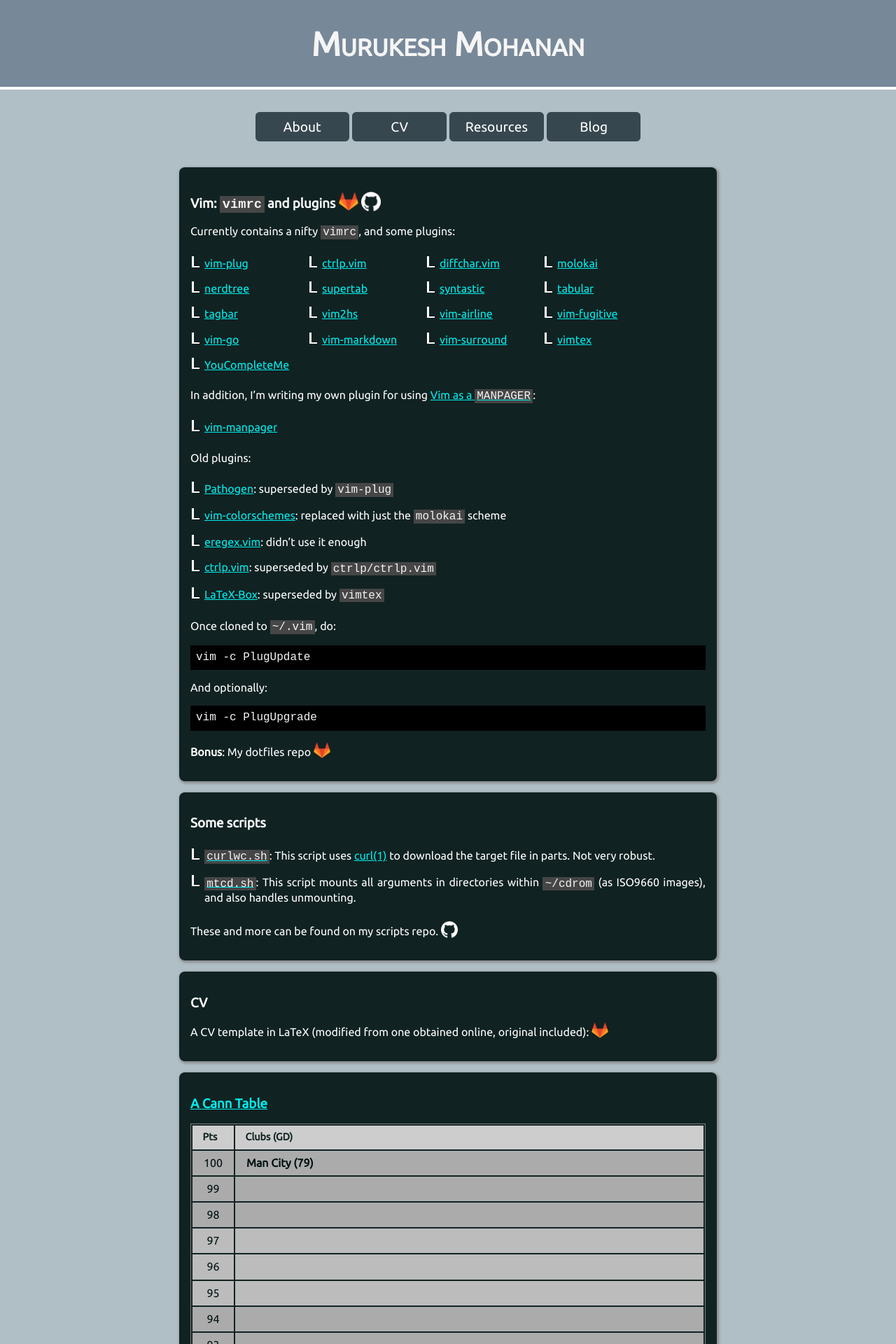
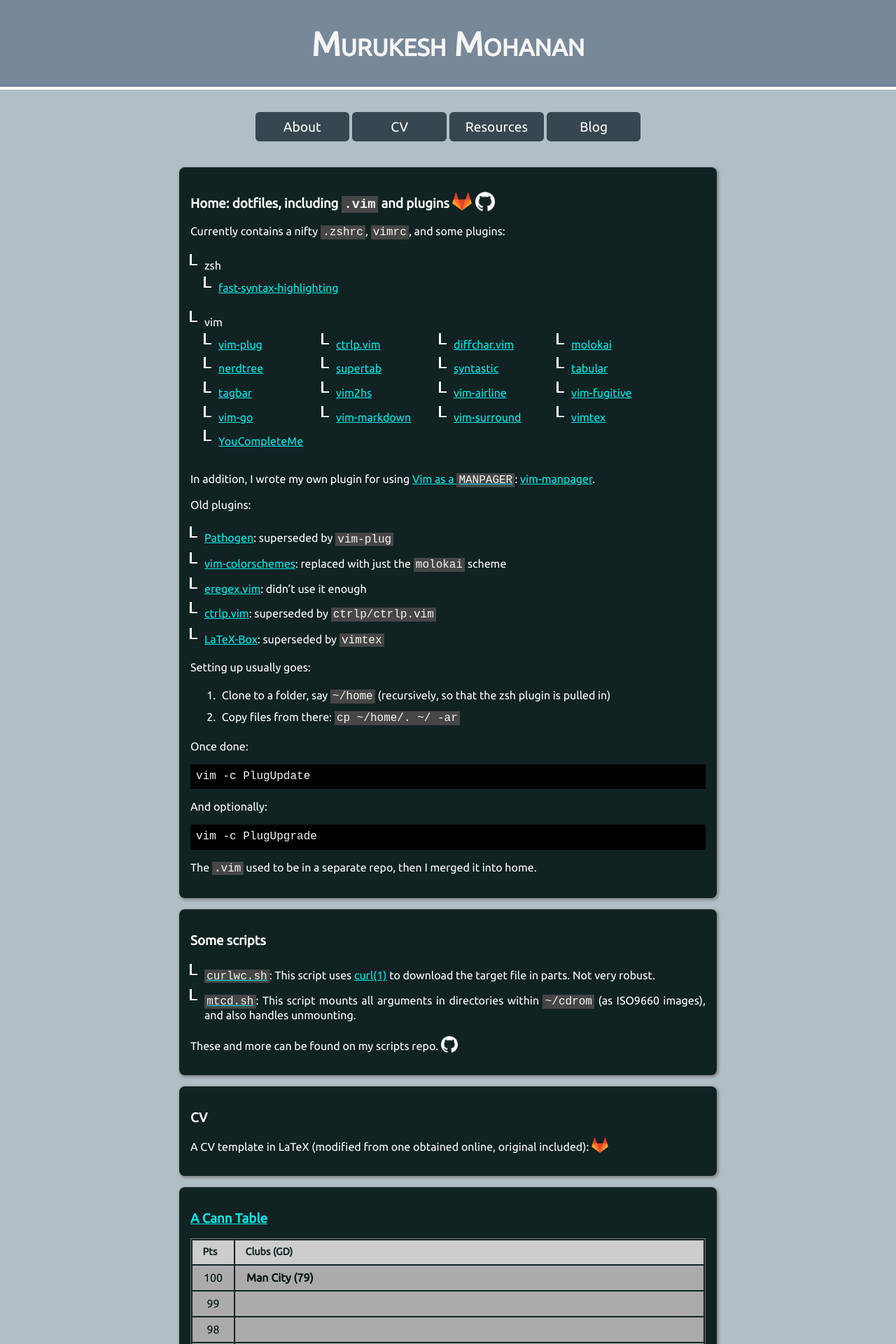
Before and after one commit to muru/muru.github.io, a Jekyll site: the page built from resources.md, in a window 1280 px wide. Shown: the top 1920 px of the page at 70% size. Built offline with Jekyll 4.4.1, drawn with Linux system fonts in a browser that asks for light colours.

```diff
--- a/_layouts/post.html
+++ b/_layouts/post.html
@@ -43,7 +43,7 @@ pagestyle: posts
 {% endif %}
 </section>
 
-<div id="fb-root"></div>
+<!-- <div id="fb-root"></div>
 <script>(function(d, s, id) {
 	var js, fjs = d.getElementsByTagName(s)[0];
 	if (d.getElementById(id)) return;
@@ -58,6 +58,8 @@ pagestyle: posts
 	data-numposts="10"
 	data-colorscheme="dark">
 </div>
+<noscript>Please enable JavaScript to view the comments powered by Facebook.</noscript>
+-->
 <!--
 <div id="disqus_thread"></div>
 <script type="text/javascript">
--- a/css/style.css
+++ b/css/style.css
@@ -23,9 +23,9 @@
 }
 
 #main ul li {
-	padding: 0.5em 0;
+	padding: 0.2em 0;
 	margin-left: 0.5em;
-	list-style-image: url("../images/not_sign.png");
+	list-style-image: url('/images/out.png');
 }
 
 #main li.no-marker {
--- a/resources.md
+++ b/resources.md
@@ -4,33 +4,34 @@ pagestyle: cann-table
 permalink: /resources/
 description: General stuff
 ---
-# Vim: `vimrc` and plugins [![gitlab]](https://git.cse.iitb.ac.in/murukesh/vimrc){:.git} [![github]](https://github.com/murukeshm/vimrc){:.git} {#vim}
+# Home: dotfiles, including `.vim` and plugins [![gitlab]](https://git.cse.iitb.ac.in/murukesh/home){:.git} [![github]](https://github.com/muru/home){:.git} {#vim}
 
-Currently contains a nifty `vimrc`, and some plugins:
+Currently contains a nifty `.zshrc`, `vimrc`, and some plugins:
 
-- [vim-plug](https://github.com/junegunn/vim-plug)
-- [ctrlp.vim](https://github.com/ctrlpvim/ctrlp.vim.git)
-- [diffchar.vim](https://github.com/vim-scripts/diffchar.vim)
-- [molokai](https://github.com/tomasr/molokai.git)
-- [nerdtree](https://github.com/scrooloose/nerdtree.git)
-- [supertab](https://github.com/ervandew/supertab)
-- [syntastic](https://github.com/scrooloose/syntastic)
-- [tabular](https://github.com/godlygeek/tabular.git)
-- [tagbar](https://github.com/majutsushi/tagbar.git)
-- [vim2hs](https://github.com/dag/vim2hs)
-- [vim-airline](https://github.com/bling/vim-airline)
-- [vim-fugitive](https://github.com/tpope/vim-fugitive.git)
-- [vim-go](https://github.com/fatih/vim-go.git)
-- [vim-markdown](https://github.com/gabrielelana/vim-markdown)
-- [vim-surround](https://github.com/tpope/vim-surround.git)
-- [vimtex](https://github.com/lervag/vimtex)
-- [YouCompleteMe](https://github.com/Valloric/YouCompleteMe.git)
-{: #plugins-list}
+- zsh
+  - [fast-syntax-highlighting](https://github.com/dharma/fast-syntax-highlighting)
+- vim
+  - [vim-plug](https://github.com/junegunn/vim-plug)
+  - [ctrlp.vim](https://github.com/ctrlpvim/ctrlp.vim.git)
+  - [diffchar.vim](https://github.com/vim-scripts/diffchar.vim)
+  - [molokai](https://github.com/tomasr/molokai.git)
+  - [nerdtree](https://github.com/scrooloose/nerdtree.git)
+  - [supertab](https://github.com/ervandew/supertab)
+  - [syntastic](https://github.com/scrooloose/syntastic)
+  - [tabular](https://github.com/godlygeek/tabular.git)
+  - [tagbar](https://github.com/majutsushi/tagbar.git)
+  - [vim2hs](https://github.com/dag/vim2hs)
+  - [vim-airline](https://github.com/bling/vim-airline)
+  - [vim-fugitive](https://github.com/tpope/vim-fugitive.git)
+  - [vim-go](https://github.com/fatih/vim-go.git)
+  - [vim-markdown](https://github.com/gabrielelana/vim-markdown)
+  - [vim-surround](https://github.com/tpope/vim-surround.git)
+  - [vimtex](https://github.com/lervag/vimtex)
+  - [YouCompleteMe](https://github.com/Valloric/YouCompleteMe.git)
+  {: #plugins-list}
 
-In addition, I'm writing my own plugin for using [Vim as a
-`MANPAGER`](/2015/08/28/vim-for-man.html):
-
-- [vim-manpager](https://github.com/murukesh/vim-manpager)
+In addition, I wrote my own plugin for using [Vim as a
+`MANPAGER`](/2015/08/28/vim-for-man.html): [vim-manpager](https://github.com/muru/vim-manpager).
 
 Old plugins:
 
@@ -42,7 +43,13 @@ Old plugins:
 - [ctrlp.vim](https://github.com/kien/ctrlp.vim): superseded by `ctrlp/ctrlp.vim`
 - [LaTeX-Box](https://github.com/LaTeX-Box-Team/LaTeX-Box.git): superseded by `vimtex`
 
-Once cloned to `~/.vim`, do:
+
+Setting up usually goes:
+
+1. Clone to a folder, say `~/home` (recursively, so that the zsh plugin is pulled in)
+2. Copy files from there: `cp ~/home/. ~/ -ar`
+
+Once done:
 
     vim -c PlugUpdate
 
@@ -50,20 +57,20 @@ And optionally:
 
     vim -c PlugUpgrade
 
-**Bonus**: My dotfiles repo [![gitlab]](https://git.cse.iitb.ac.in/murukesh/home){:.git}
+The `.vim` used to be in a separate repo, then I merged it into home.
 
 <!-- section -->
 
 # Some scripts {#scripts}
 
-- [`curlwc.sh`](https://github.com/murukeshm/scripts/blob/master/curlwc.sh):
+- [`curlwc.sh`](https://github.com/muru/scripts/blob/master/curlwc.sh):
 This script uses [curl(1)](http://manpages.ubuntu.com/curl.1) to download the
 target file in parts. Not very robust.
-- [`mtcd.sh`](https://github.com/murukeshm/scripts/blob/master/mtcd.sh):
+- [`mtcd.sh`](https://github.com/muru/scripts/blob/master/mtcd.sh):
 This script mounts all arguments in directories within `~/cdrom` (as ISO9660
 images), and also handles unmounting.
 
-These and more can be found on my scripts repo. [![github]](https://github.com/murukeshm/scripts){:.git}
+These and more can be found on my scripts repo. [![github]](https://github.com/muru/scripts){:.git}
 
 <!-- section -->
 
```
Also changed, not shown: other parts of _layouts/post.html (+0 -1 lines), _posts/2017-12-12-alien.md (+5 -6 lines), _posts/2018-06-24-alien-itches.md (added, +287 -0 lines), images/out.png (added).
